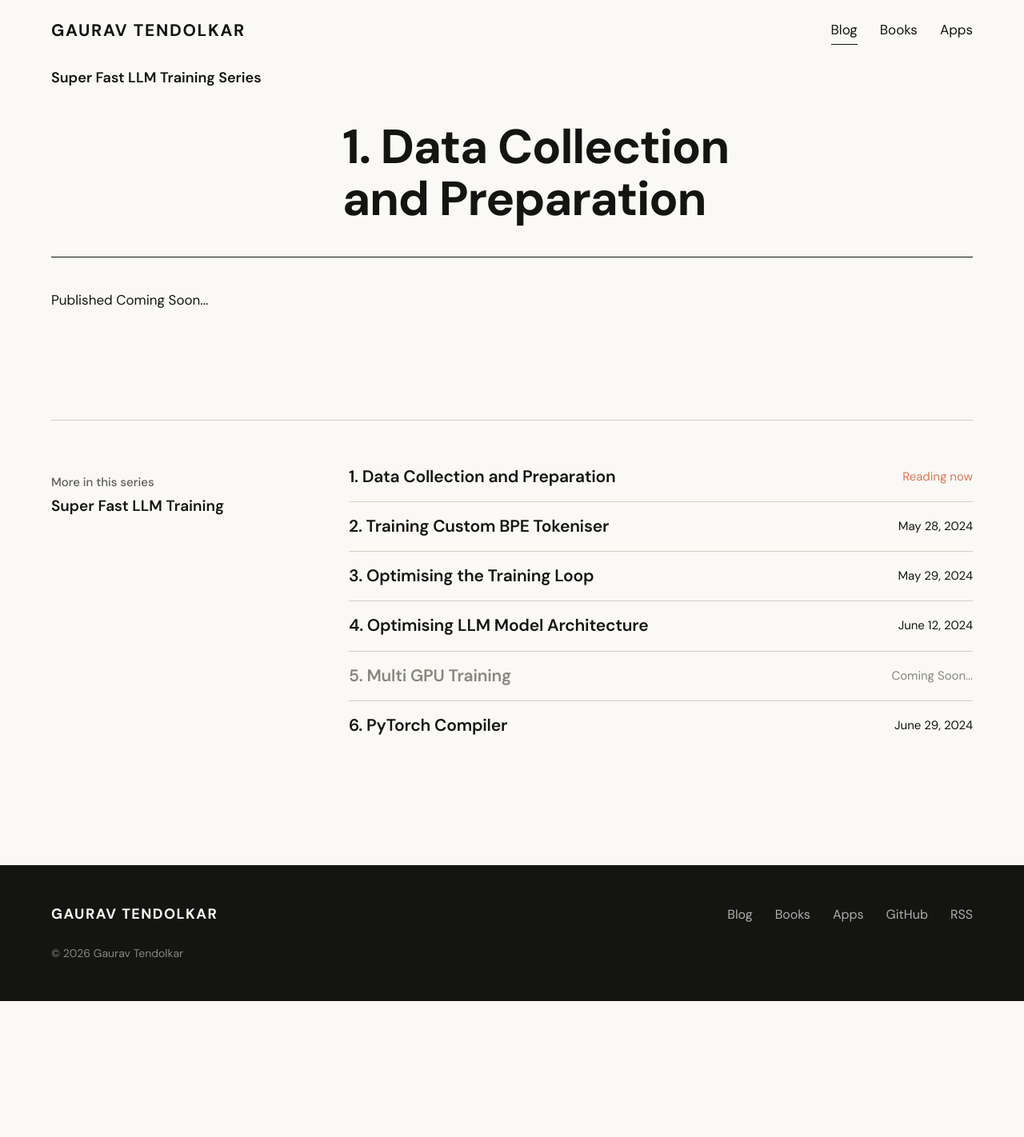
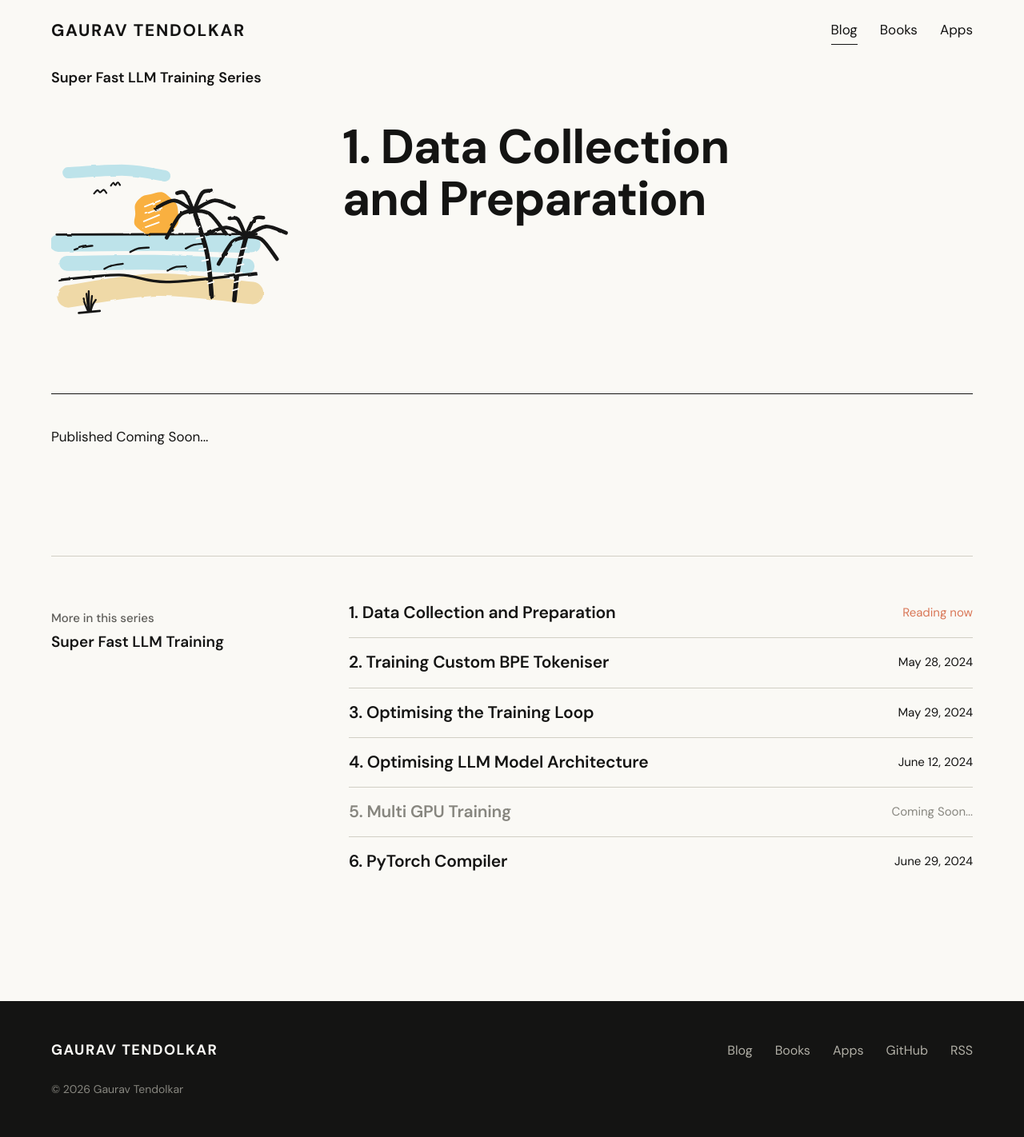
Before and after one commit to gauravtendolkar/gauravtendolkar.github.io, a Jekyll site: the page built from docs/_posts/2024-05-30-1-Data-Collection-and-Preparation.markdown, in a window 1280 px wide. Shown: the whole page at 80% size. Built offline with Jekyll 4.4.1, drawn with Linux system fonts in a browser that asks for light colours; before the commit the page ends 1252 px from its top, so only the background shows below that.

Commit message:
Restore illustration at top of blog post pages
Co-authored-by: Copilot <223556219+Copilot@users.noreply.github.com>
Copilot-Session: 78aa1555-3998-44b1-8f72-e02d08f04201

```diff
--- a/docs/_layouts/post.html
+++ b/docs/_layouts/post.html
@@ -24,7 +24,9 @@ layout: default
     {%- endif -%}
 
     <div class="article-grid article-hero__top">
-      <div class="article-hero__spacer"></div>
+      <div class="article-hero__art">
+        {%- include art.html post=page -%}
+      </div>
       <h1 class="article-hero__title p-name" itemprop="name headline">{{ page.title | escape }}</h1>
     </div>
 
--- a/docs/assets/css/site.css
+++ b/docs/assets/css/site.css
@@ -502,7 +502,6 @@ a.post-row__title:hover { color: var(--fg-tertiary); }
 .article-hero__kicker:hover { color: var(--fg-tertiary); }
 .article-hero__top { align-items: start; padding-bottom: 40px; }
 .article-hero__art { max-width: 300px; }
-@media (max-width: 799.98px) { .article-hero__spacer { display: none; } }
 .article-hero__title {
   margin: 0;
   font-size: var(--h-featured);
```
